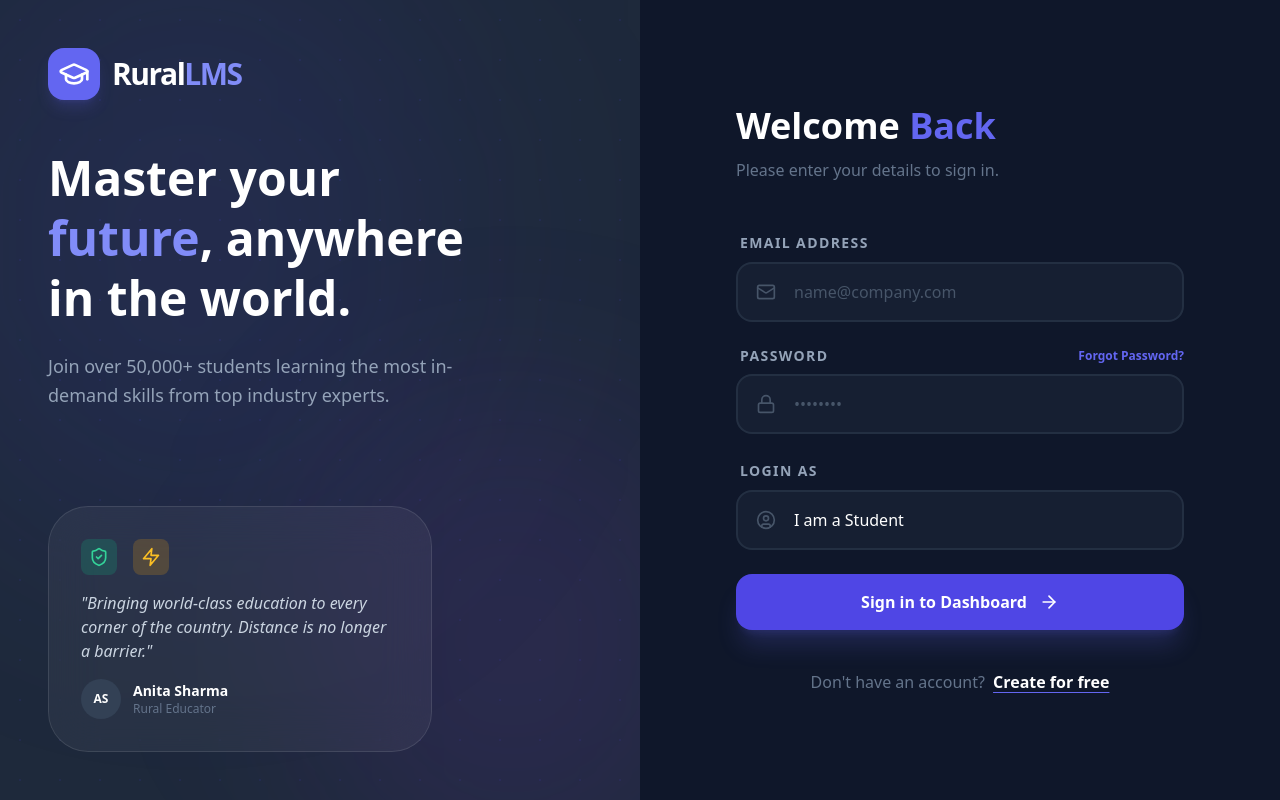
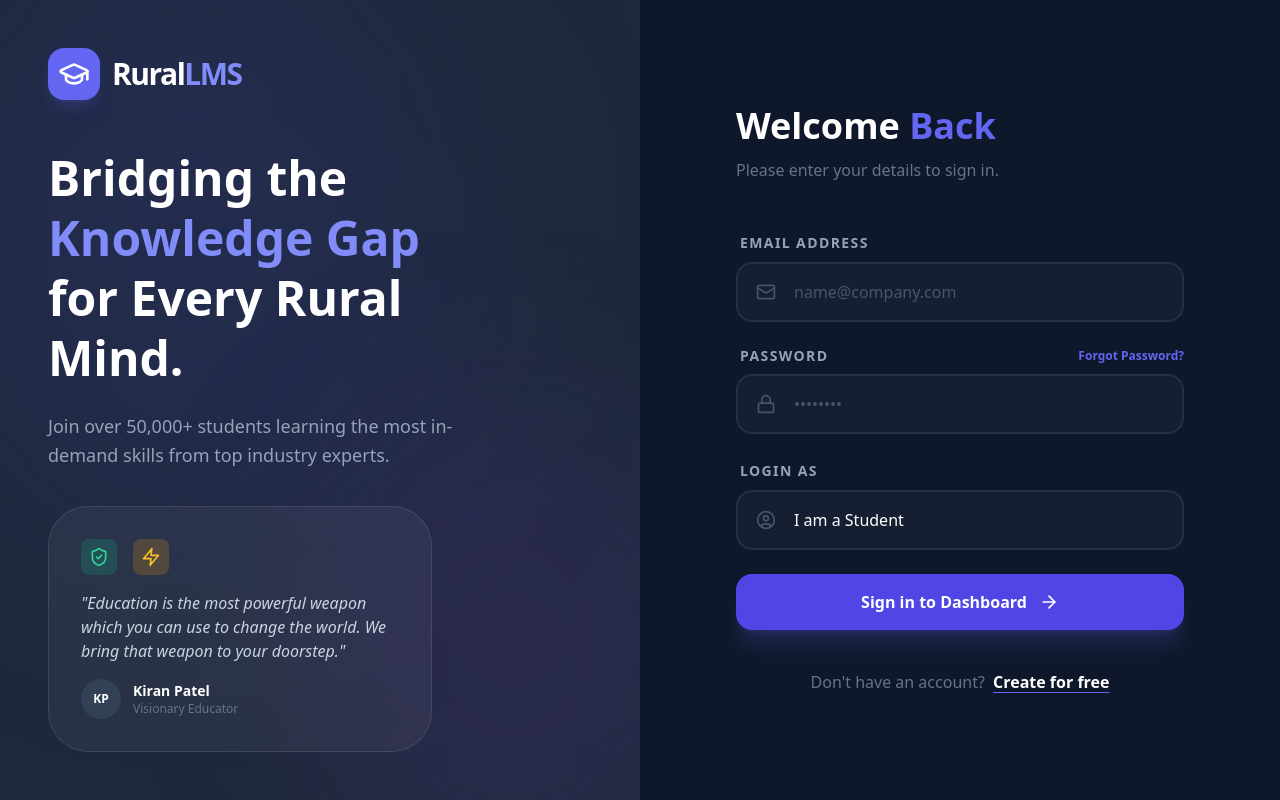
Before and after one commit to harsha-252005/lms_rural, a React app in the folder frontend/: page /login in a window 1280 px wide. Built offline with nearby package versions, Linux system fonts and the light colour scheme; the HTML template or start-up script is replaced by a standard one.

Commit message:
review 1

```diff
--- a/frontend/src/pages/LoginV2.jsx
+++ b/frontend/src/pages/LoginV2.jsx
@@ -65,7 +65,7 @@ const Login = () => {
                         className="max-w-md"
                     >
                         <h1 className="text-5xl font-black text-white leading-tight mb-6">
-                            Master your <span className="text-indigo-400">future</span>, anywhere in the world.
+                            Bridging the <span className="text-indigo-400">Knowledge Gap</span> for Every Rural Mind.
                         </h1>
                         <p className="text-slate-400 text-lg font-medium leading-relaxed">
                             Join over 50,000+ students learning the most in-demand skills from top industry experts.
@@ -88,13 +88,13 @@ const Login = () => {
                         </div>
                     </div>
                     <p className="text-slate-300 font-medium italic mb-4">
-                        &quot;Bringing world-class education to every corner of the country. Distance is no longer a barrier.&quot;
+                        &quot;Education is the most powerful weapon which you can use to change the world. We bring that weapon to your doorstep.&quot;
                     </p>
                     <div className="flex items-center gap-3">
-                        <div className="w-10 h-10 rounded-full bg-slate-700 font-bold flex items-center justify-center text-white text-xs">AS</div>
+                        <div className="w-10 h-10 rounded-full bg-slate-700 font-bold flex items-center justify-center text-white text-xs">KP</div>
                         <div>
-                            <p className="text-white font-bold text-sm">Anita Sharma</p>
-                            <p className="text-slate-500 text-xs">Rural Educator</p>
+                            <p className="text-white font-bold text-sm">Kiran Patel</p>
+                            <p className="text-slate-500 text-xs">Visionary Educator</p>
                         </div>
                     </div>
                 </motion.div>
```
